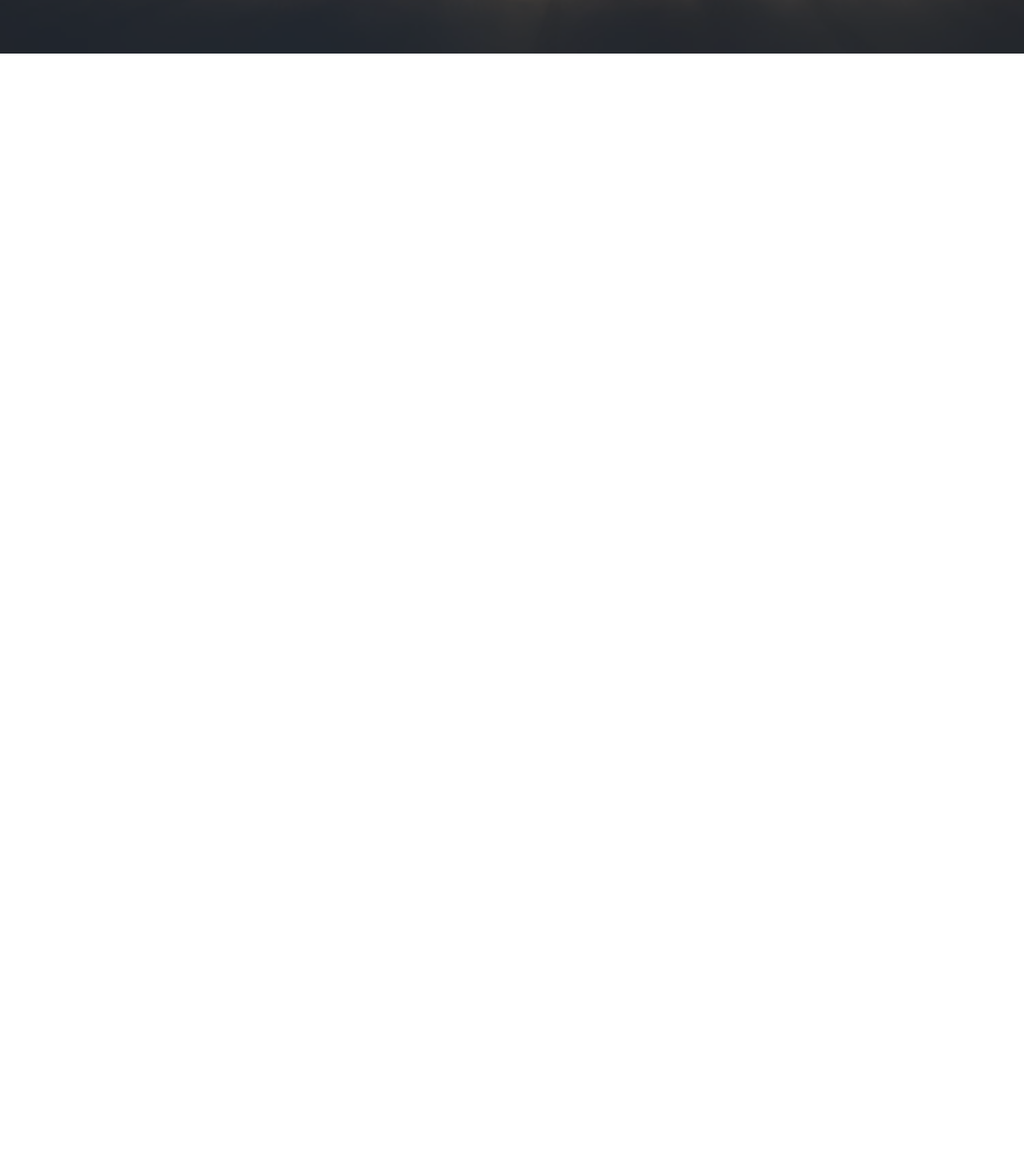
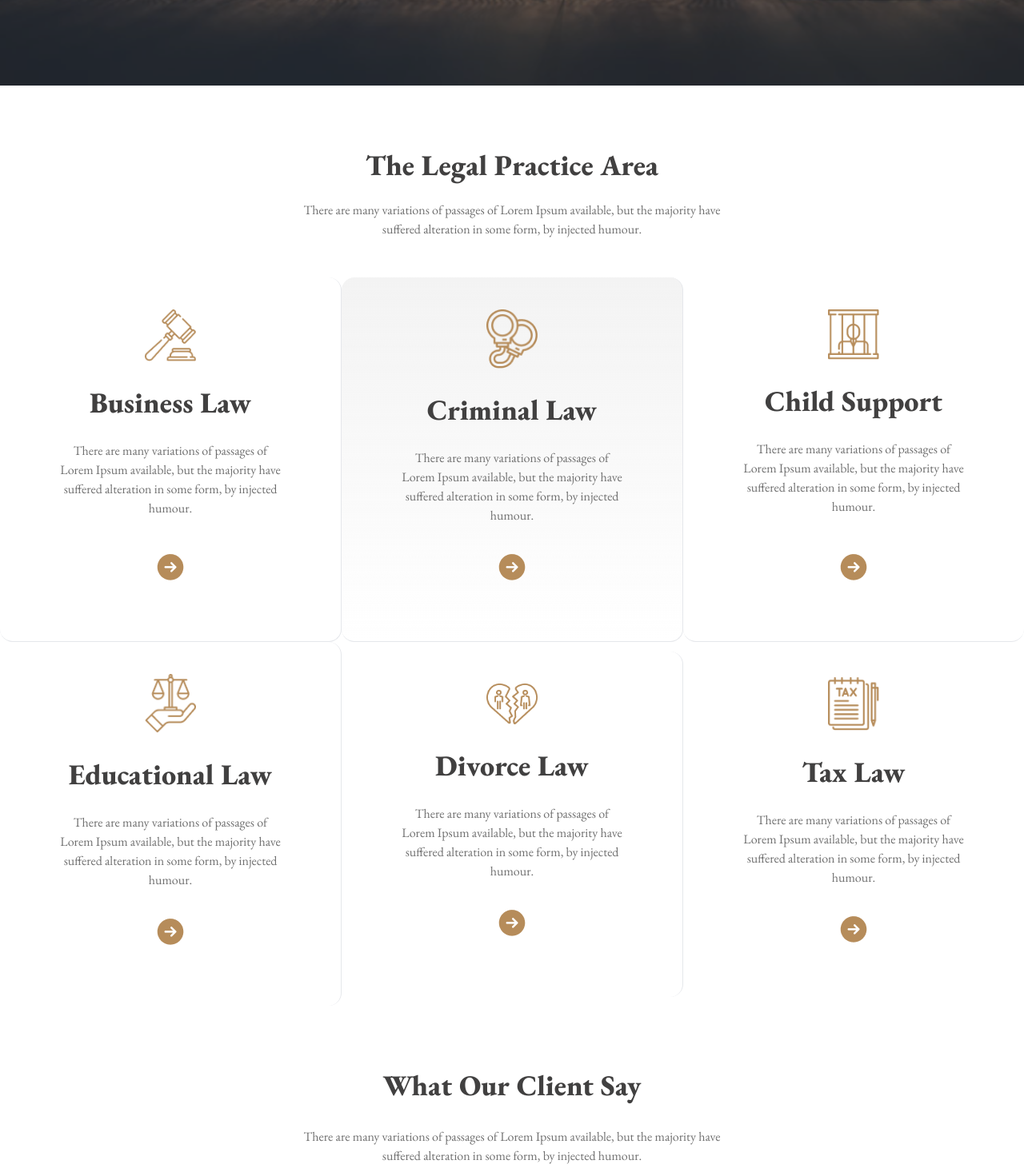
Before and after one commit to Ishraq13/legal-justice, a plain HTML site: page index.html in a window 1280 px wide. Shown: the part 801-2262 px from the top of the page at 80% size. Before the commit the page ends 868 px from the top, so only its background shows below. Drawn offline with nearby package versions, Linux system fonts and the light colour scheme.

Commit message:
added practice section and client comment section

```diff
--- a/index.html
+++ b/index.html
@@ -38,7 +38,7 @@
 <body class="eb-garamond">
     <header class="container max-auto">
         <!-- navbar -->
-        <div class="navbar bg-base-100">
+        <div class="navbar bg-base-100 my-5">
             <div class="navbar-start">
                 <div class="dropdown">
                     <div tabindex="0" role="button" class="btn btn-ghost lg:hidden">
@@ -89,7 +89,7 @@
             </div>
         </div>
         <!-- Banner Section -->
-        <div class="hero lg:min-h-screen" style="background-image: url(images/banner.png);">
+        <div class="hero mb-20 lg:min-h-screen" style="background-image: url(images/banner.png);">
             <div class="hero-overlay bg-opacity-60"></div>
             <div class="hero-content text-neutral-content text-center">
                 <div>
@@ -107,8 +107,113 @@
             </div>
         </div>
     </header>
-    <main>
-
+    <main class="container max-auto">
+        <!-- practice area -->
+         <section class="text-center my-20">
+            <h3 class="text-4xl font-extrabold text-[#414040] mb-6">The Legal Practice Area</h3>
+            <p class="text-[#707070] mb-12">There are many variations of passages of Lorem Ipsum available, but the majority have <br>
+                suffered alteration in some form, by injected humour.</p>
+            <div class="flex flex-col md:flex-row">
+                <!-- Practice 1 -->
+                <div class="card border-r border-b p-10">
+                    <figure>
+                      <img class="w-16"
+                        src="images/business.png"
+                        alt="" />
+                    </figure>
+                    <div class="card-body">
+                      <h2 class="font-extrabold text-4xl text-[#414040] mb-5">Business Law</h2>
+                      <p class="text-ash-pri mb-6">There are many variations of passages of Lorem Ipsum available, but the majority have suffered alteration in some form, by injected humour.</p>
+                      <div class="card-actions justify-center">
+                        <img src="images/Frame.png" alt="">
+                      </div>
+                    </div>
+                  </div>
+                <!-- Practice 2 -->
+                <div class="card border-r border-b p-10 bg-gradient-to-b from-[#F3F3F3] to-[#F3F3F300]">
+                    <figure>
+                      <img class="w-16"
+                        src="images/criminal.png"
+                        alt="" />
+                    </figure>
+                    <div class="card-body">
+                      <h2 class="font-extrabold text-4xl text-[#414040] mb-5">Criminal Law</h2>
+                      <p class="text-ash-pri mb-6">There are many variations of passages of Lorem Ipsum available, but the majority have suffered alteration in some form, by injected humour.</p>
+                      <div class="card-actions justify-center">
+                        <img src="images/Frame.png" alt="">
+                      </div>
+                    </div>
+                  </div>
+                <!-- Practice 3 -->
+                <div class="card border-b p-10">
+                    <figure>
+                      <img class="w-16"
+                        src="images/child.png"
+                        alt="" />
+                    </figure>
+                    <div class="card-body">
+                      <h2 class="font-extrabold text-4xl text-[#414040] mb-5">Child Support</h2>
+                      <p class="text-ash-pri mb-6">There are many variations of passages of Lorem Ipsum available, but the majority have suffered alteration in some form, by injected humour.</p>
+                      <div class="card-actions justify-center">
+                        <img src="images/Frame.png" alt="">
+                      </div>
+                    </div>
+                  </div>
+            </div>
+            <div class="flex flex-col md:flex-row items-center">
+                  <!-- Practice 4 -->
+                  <div class="card border-r p-10">
+                    <figure>
+                      <img class="w-16"
+                        src="images/education.png"
+                        alt="" />
+                    </figure>
+                    <div class="card-body">
+                      <h2 class="font-extrabold text-4xl text-[#414040] mb-5">Educational Law</h2>
+                      <p class="text-ash-pri mb-6">There are many variations of passages of Lorem Ipsum available, but the majority have suffered alteration in some form, by injected humour.</p>
+                      <div class="card-actions justify-center">
+                        <img src="images/Frame.png" alt="">
+                      </div>
+                    </div>
+                  </div>
+                  <!-- Practice 5 -->
+                  <div class="card border-r p-10">
+                    <figure>
+                      <img class="w-16"
+                        src="images/divorce.png"
+                        alt="" />
+                    </figure>
+                    <div class="card-body">
+                      <h2 class="font-extrabold text-4xl text-[#414040] mb-5">Divorce Law</h2>
+                      <p class="text-ash-pri mb-6">There are many variations of passages of Lorem Ipsum available, but the majority have suffered alteration in some form, by injected humour.</p>
+                      <div class="card-actions justify-center">
+                        <img src="images/Frame.png" alt="">
+                      </div>
+                    </div>
+                  </div>
+                  <!-- Practice 6 -->
+                  <div class="card p-10">
+                    <figure>
+                      <img class="w-16"
+                        src="images/tax.png"
+                        alt="" />
+                    </figure>
+                    <div class="card-body">
+                      <h2 class="font-extrabold text-4xl text-[#414040] mb-5">Tax Law</h2>
+                      <p class="text-ash-pri mb-6">There are many variations of passages of Lorem Ipsum available, but the majority have suffered alteration in some form, by injected humour.</p>
+                      <div class="card-actions justify-center">
+                        <img src="images/Frame.png" alt="">
+                      </div>
+                    </div>
+                  </div>
+            </div>
+         </section>
+         <!-- Client comments section -->
+         <section class="my-20 text-center space-y-8">
+            <h3 class="text-4xl font-extrabold text-[#414040]">What Our Client Say</h3>
+            <p class="text-ash-pri">There are many variations of passages of Lorem Ipsum available, but the majority have <br>
+                suffered alteration in some form, by injected humour.</p>
+         </section>
     </main>
     <footer>
 
```
